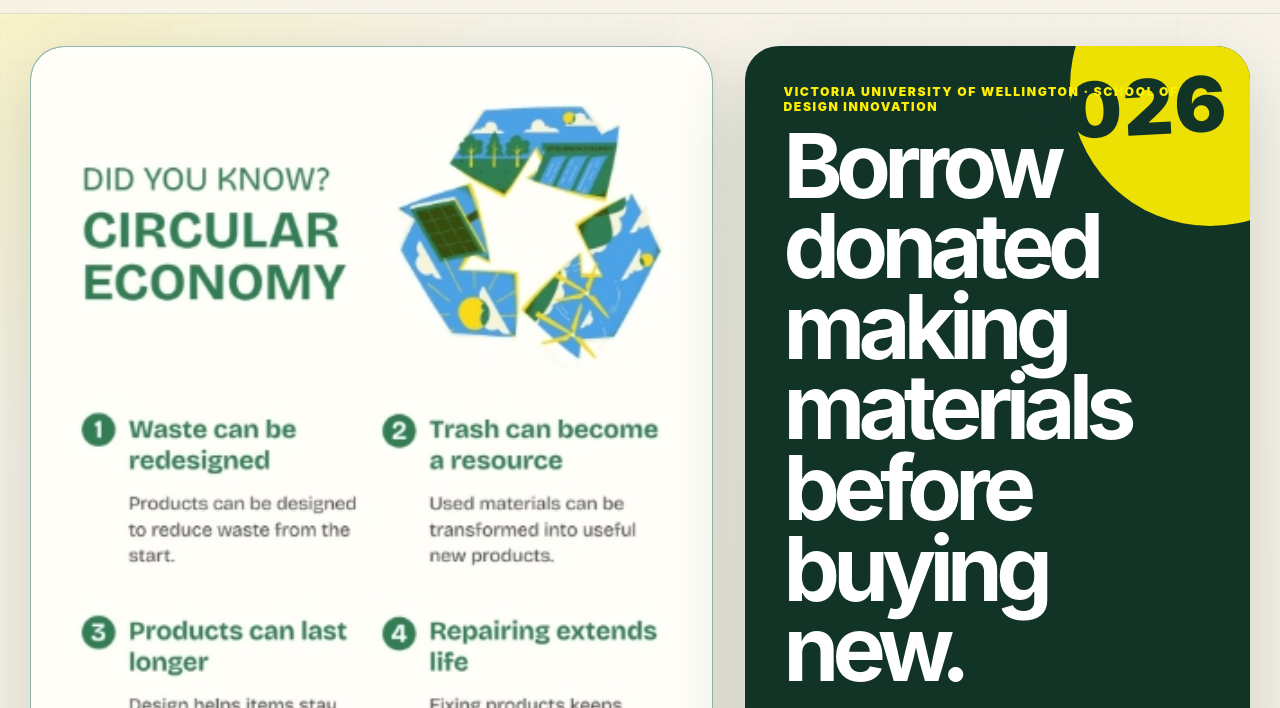
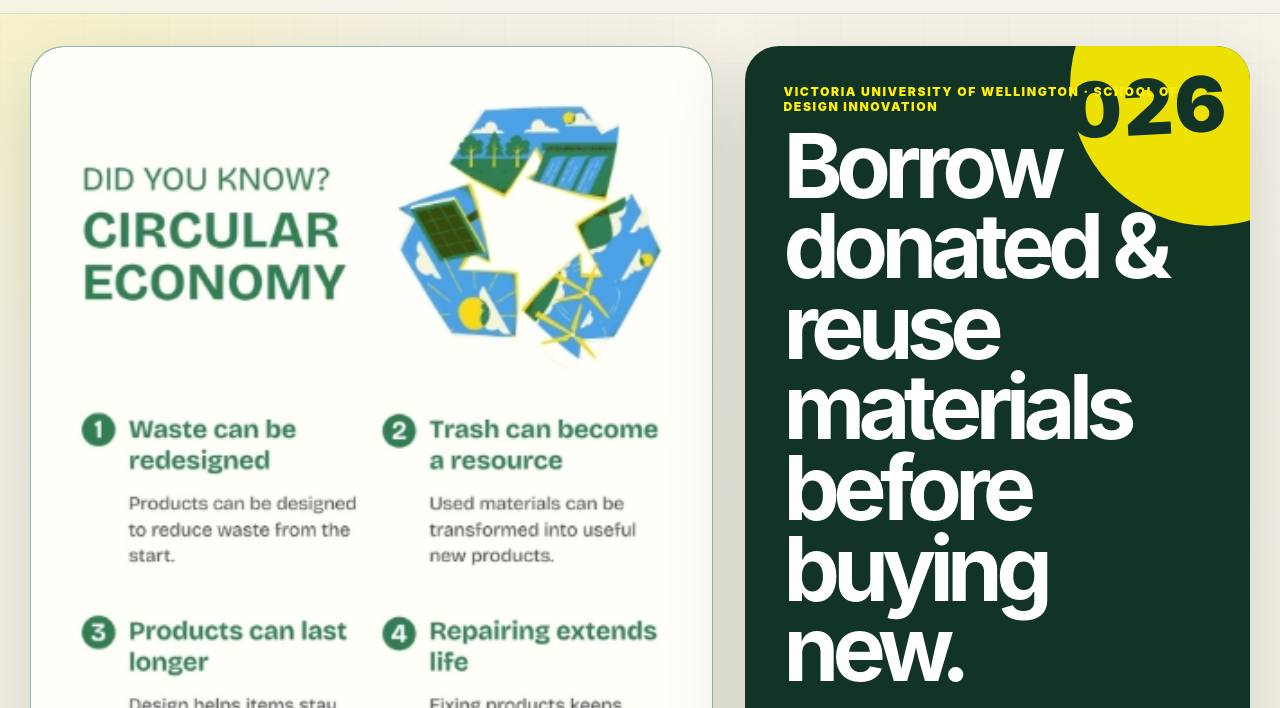
Before and after one commit to ChristianParnell/SODI-Material-Libary, a plain HTML site: page index.html in a window 1280 px wide. Shown: the part 63-771 px from the top of the page. Drawn offline with Linux system fonts and the light colour scheme.

Commit message:
Update index.html

```diff
--- a/index.html
+++ b/index.html
@@ -40,7 +40,7 @@
 
       <div class="hero-copy">
         <p class="eyebrow">Victoria University of Wellington · School of Design Innovation</p>
-        <h1 id="heroTitle">Borrow donated making materials before buying new.</h1>
+        <h1 id="heroTitle">Borrow donated & reuse materials before buying new.</h1>
         <p class="intro">A working prototype catalogue for SODI students to search leftover project materials, check what is available, and reserve the amount they need for studio work.</p>
 
         <div class="hero-actions" aria-label="Primary actions">
```
